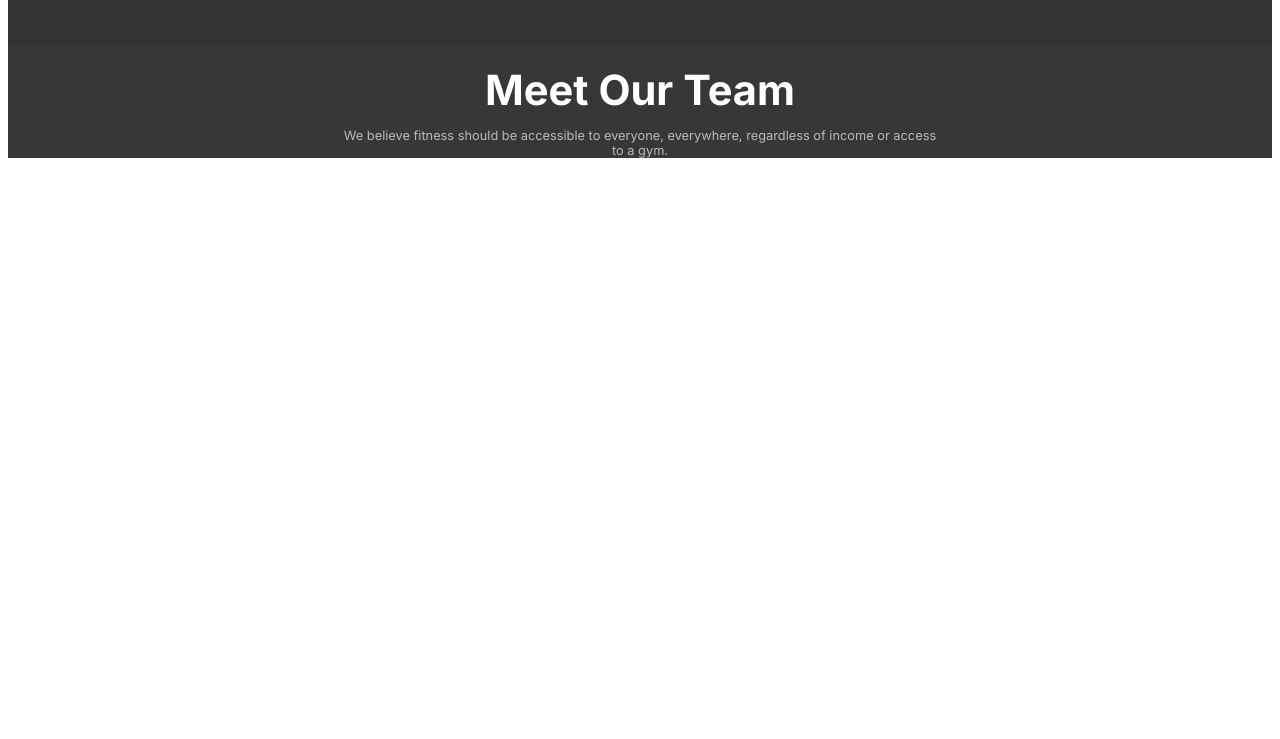
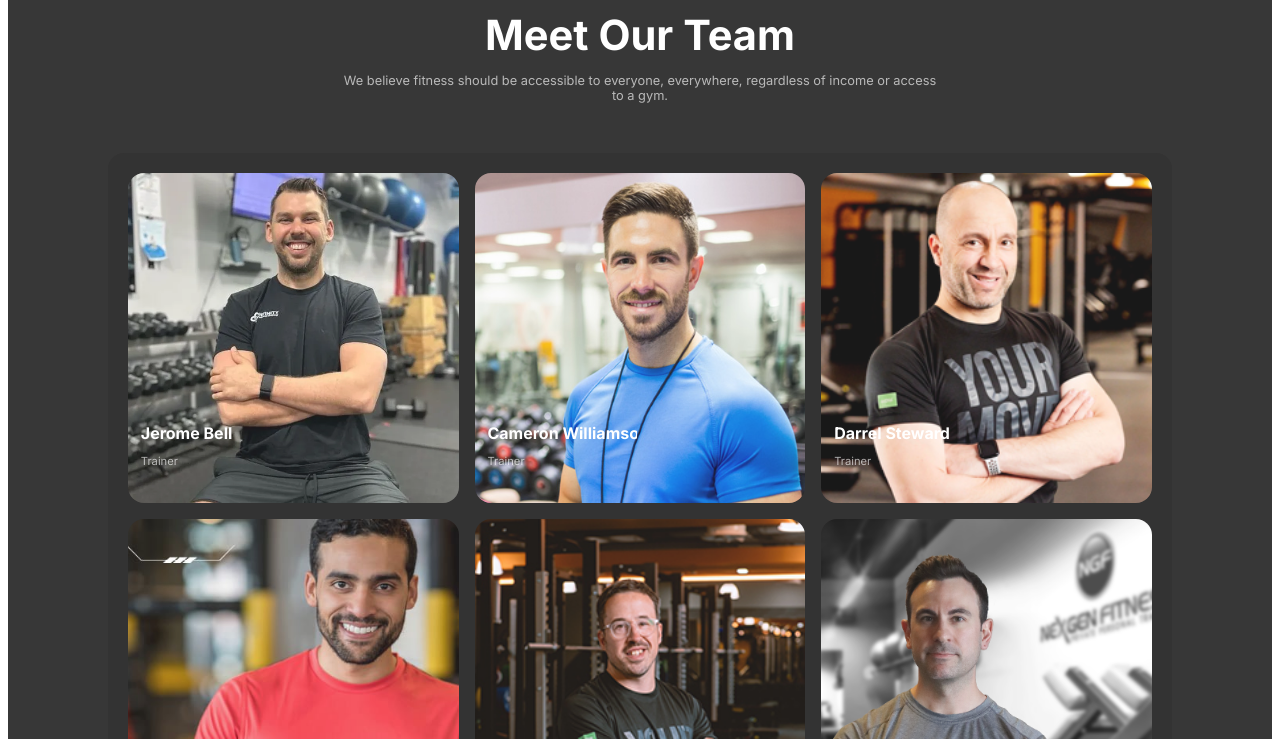
Before and after one commit to anikaislam16/web-assignment-2, a plain HTML site: page index.html in a window 1280 px wide. Shown: the part 2061-2800 px from the top of the page. Before the commit the page ends 2269 px from the top, so only its background shows below. Drawn offline with Linux system fonts and the light colour scheme; a web font is replaced by a local one.

Commit message:
Add Team Section in home page.

```diff
--- a/index.html
+++ b/index.html
@@ -201,7 +201,50 @@
             regardless of income or access to a gym.
           </p>
         </div>
-        <div class="team-members"></div>
+        <div class="team-members">
+          <div class="picture-1">
+            <img src="images/trainer1.png" alt="Trainer" />
+            <div class="bottom-left">
+              <h4>Jerome Bell</h4>
+              <p class="white-letter3">Trainer</p>
+            </div>
+          </div>
+          <div class="picture-1">
+            <img src="images/trainer2.png" alt="Trainer" />
+            <div class="bottom-left">
+              <h4>Cameron Williamson</h4>
+              <p class="white-letter3">Trainer</p>
+            </div>
+          </div>
+          <div class="picture-1">
+            <img src="images/trainer3.png" alt="Trainer" />
+            <div class="bottom-left">
+              <h4>Darrel Steward</h4>
+              <p class="white-letter3">Trainer</p>
+            </div>
+          </div>
+          <div class="picture-1">
+            <img src="images/trainer4.png" alt="Trainer" />
+            <div class="bottom-left">
+              <h4>Dianne Russell</h4>
+              <p class="white-letter3">Trainer</p>
+            </div>
+          </div>
+          <div class="picture-1">
+            <img src="images/trainer5.png" alt="Trainer" />
+            <div class="bottom-left">
+              <h4>Cody Fisher</h4>
+              <p class="white-letter3">Trainer</p>
+            </div>
+          </div>
+          <div class="picture-1">
+            <img src="images/trainer6.png" alt="Trainer" />
+            <div class="bottom-left">
+              <h4>Theresa Web</h4>
+              <p class="white-letter3">Trainer</p>
+            </div>
+          </div>
+        </div>
       </section>
     </main>
     <footer></footer>
--- a/styles/style.css
+++ b/styles/style.css
@@ -18,7 +18,7 @@
 }
 /* nav-bar */
 .bg-dark {
-  background-color: rgba(7, 9, 13, 0.9);
+  background-color: rgba(34, 34, 34, 1);
   opacity: 0.9;
 }
 
@@ -65,6 +65,7 @@
   font-size: 2rem;
   color: white;
 }
+
 @media (max-width: 576px) {
   .nav-links {
     display: none;
@@ -142,6 +143,8 @@ main {
 }
 .picture-content img {
   width: 100%;
+  height: auto;
+  max-width: 500px;
 }
 .experience-year {
   height: 100px;
@@ -332,12 +335,15 @@ main {
   padding: 20px;
   border-radius: 1rem;
   display: flex;
-  gap: 200px;
+  gap: 300px;
 }
 .run-picture img {
   width: 100%;
   border-radius: 8px;
-  max-height: 600px;
+  max-height: 500px;
+}
+.club-button {
+  margin-top: 50px;
 }
 /*Run Section Responsive*/
 @media (max-width: 576px) {
@@ -448,6 +454,53 @@ input::placeholder {
   padding: 0px 230px;
   margin-bottom: 50px;
 }
+.team-members {
+  display: grid;
+  grid-template-columns: repeat(3, 1fr);
+  gap: 1rem;
+  background-color: rgb(30, 29, 29);
+  padding: 20px;
+  border-radius: 1rem;
+}
+.picture-1 img {
+  width: 100%;
+  height: auto; /* Adjust height automatically to maintain aspect ratio */
+  max-width: 350px;
+  border-radius: 1rem;
+  position: absolute;
+  top: 0;
+  left: 0;
+  width: 100%;
+  height: 100%;
+  object-fit: cover;
+}
+h4 {
+  margin: 0 0;
+  padding: 0 0;
+}
+.white-letter3 {
+  position: relative;
+  text-align: left;
+  font-size: 0.7rem;
+  color: rgba(255, 255, 255, 0.65);
+}
+.picture-1 {
+  position: relative;
+  text-align: center;
+  color: white;
+  width: 100%;
+  padding-top: 100%; /* Maintain aspect ratio (1:1) */
+  overflow: hidden;
+}
+.bottom-left {
+  position: absolute;
+  bottom: 1.5rem;
+  left: 0.8rem;
+  max-width: 150px;
+  white-space: nowrap;
+  overflow: hidden;
+  text-overflow: ellipsis;
+}
 @media (max-width: 576px) {
   .team-header {
     padding: 0px 50px;
@@ -460,4 +513,12 @@ input::placeholder {
     padding: 0px 25px;
     margin-bottom: 50px;
   }
+  .team-members {
+    display: grid;
+    grid-template-columns: repeat(1, 1fr);
+    gap: 1rem;
+    background-color: rgb(30, 29, 29);
+    padding: 20px;
+    border-radius: 1rem;
+  }
 }
```
